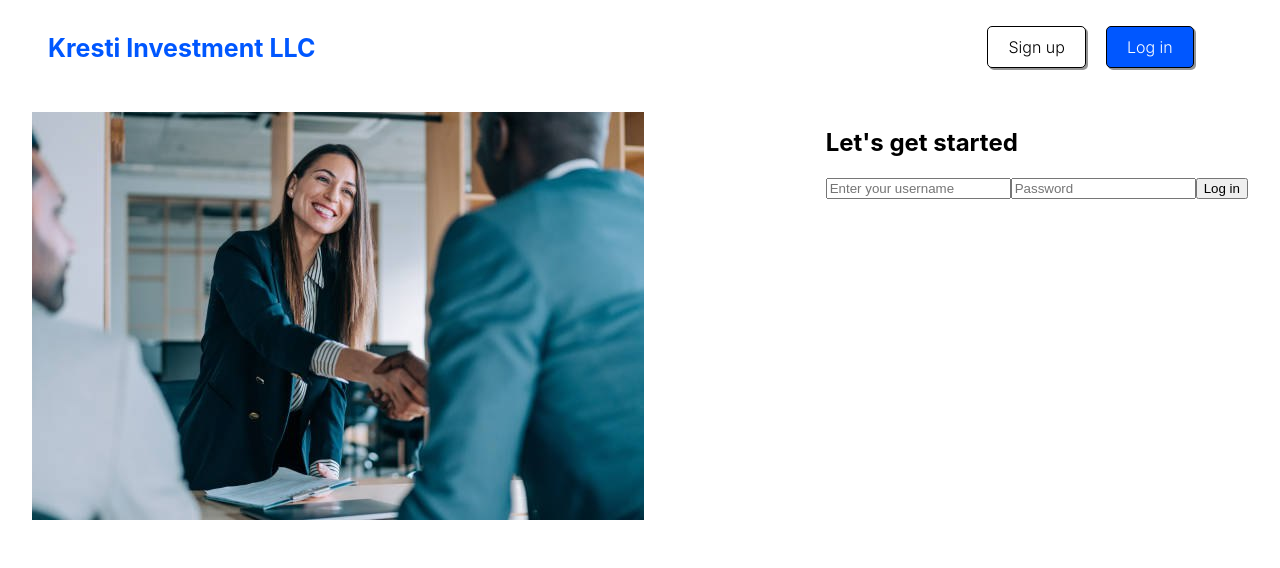
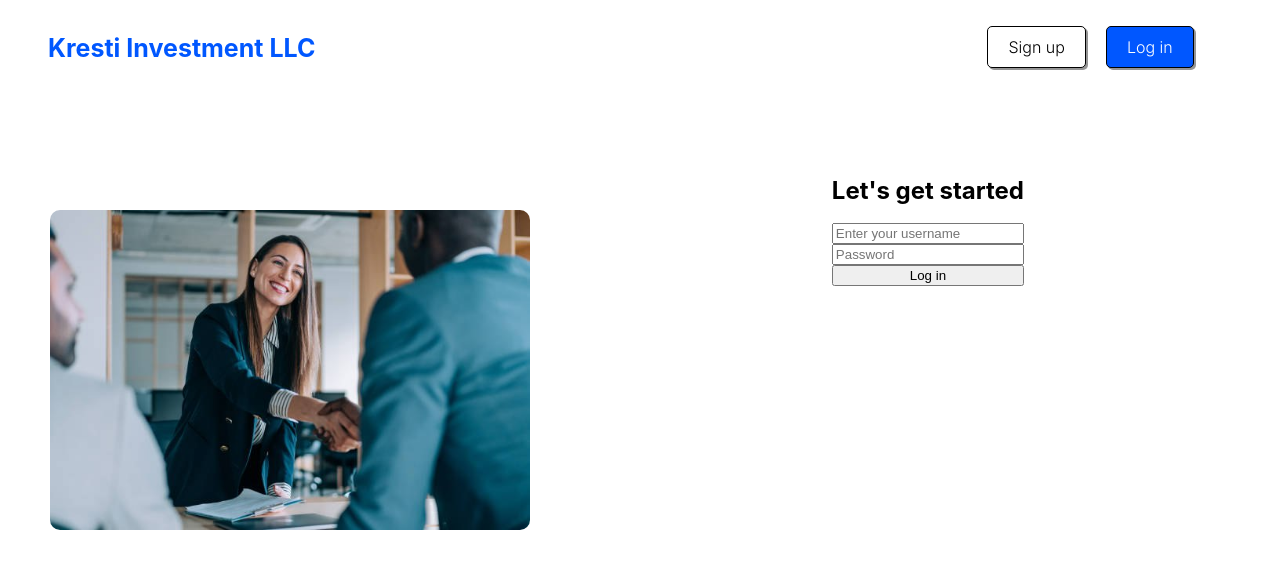
Before and after one commit to Adeboye22/kristiinsurance.github.io, a React (Create React App) app in the folder kresti/: page /login in a window 1280 px wide. Shown: the top 568 px of the page. Built offline with nearby package versions, Linux system fonts and the light colour scheme.

Commit message:
Kresti Insurance

```diff
--- a/kresti/src/components/LoggedOut/Login.css
+++ b/kresti/src/components/LoggedOut/Login.css
@@ -4,3 +4,23 @@
 .Login{
     background: white;
 }
+.lgn-sec{
+    padding: 5% 20% 5% 0%;
+    display: flex;
+    flex-direction: row;
+}
+.lgn-col-1{
+    padding: 50px;
+}
+.lgn-img{
+    height: 20em;
+    width: 30em;
+    border-radius: 10px;
+}
+.lgn-h1{
+    text-align: center;
+}
+.lgn-input{
+    display: flex;
+    flex-direction: column;
+}
--- a/kresti/src/components/LoggedOut/Onboarding.css
+++ b/kresti/src/components/LoggedOut/Onboarding.css
@@ -12,7 +12,7 @@
     background: rgba(255, 255, 255, 0.664);
 }
 .Onbd-txt{
-    padding: 13.9rem;
+    padding: 18%;
     text-align: center;
 }
 .Onbd-spn{
```
Also changed, not shown: kresti/src/components/LoggedOut/Onboarding/NavBar.jsx (line endings or trailing spaces).
